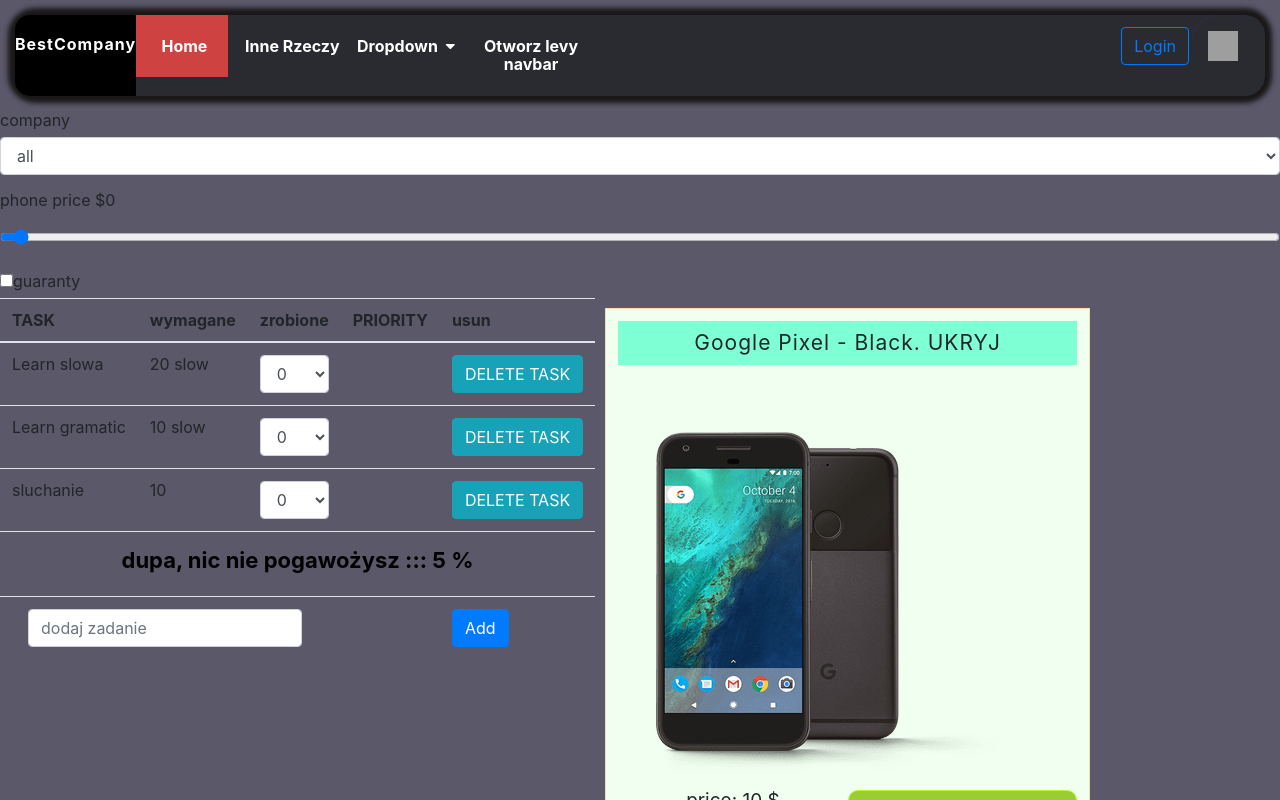
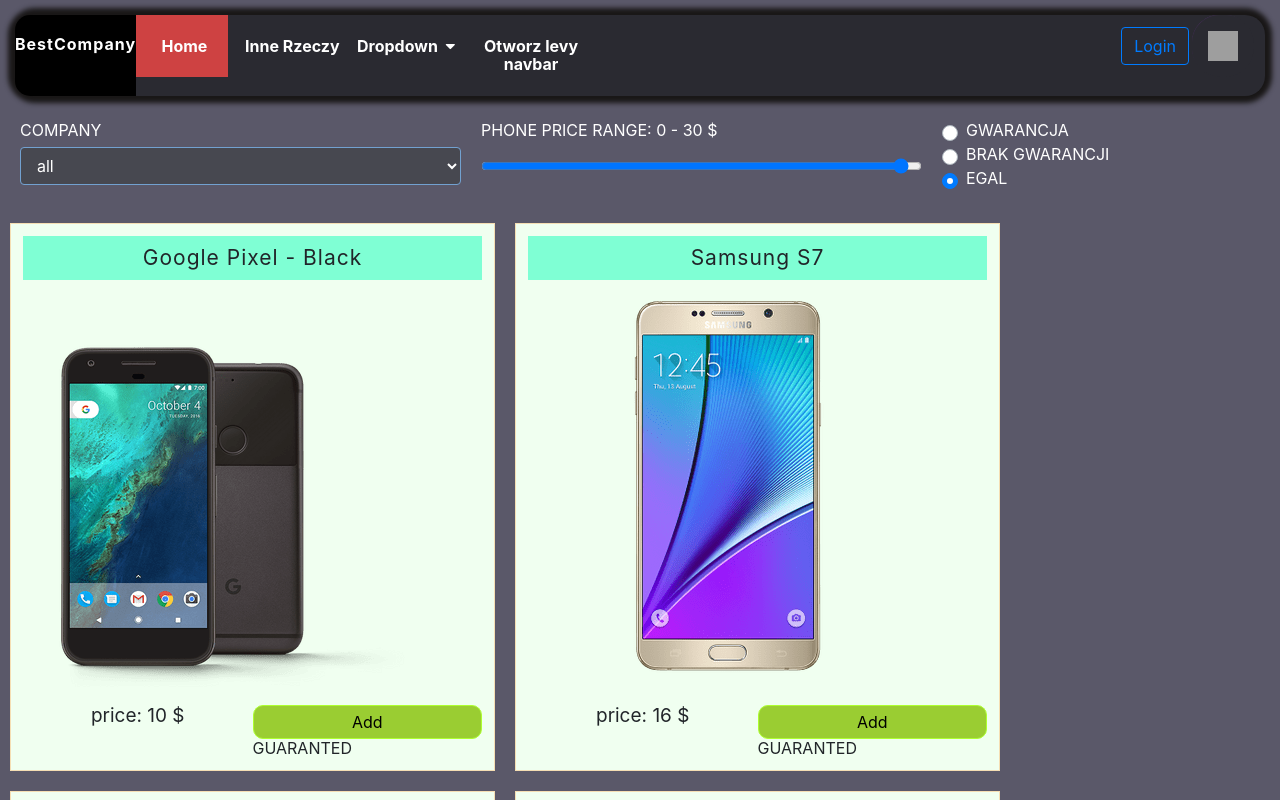
Before and after one commit to tomektomek321/react-store, a React (Create React App) app: page / in a window 1280 px wide. Shown: the top 800 px of the page. Built offline with nearby package versions, Linux system fonts and the light colour scheme; grey boxes are pictures that could not be loaded.

Commit message:
1.08v basic filters

```diff
--- a/src/LeftNavbar.js
+++ b/src/LeftNavbar.js
@@ -17,7 +17,7 @@
                     let klasa = (leftNavbarOpen) ? "leftNavbar showed" : "leftNavbar";
                     const {img, title} = modalProduct;
 
-                        console.log(5);
+                        //console.log(5);
                         return (
                             <div className={klasa}>
 
--- a/src/Modal.scss
+++ b/src/Modal.scss
@@ -1,6 +1,6 @@
 
 
-.divProduct {
+.divProductModal {
 
     background-color: honeydew;
     border: 1px solid wheat;
--- a/src/PhoneFilter.js
+++ b/src/PhoneFilter.js
@@ -1,6 +1,8 @@
 import React from 'react'
 import {useContext} from 'react'
 import {productContext,ProductConsumer} from './context'
+import './PhoneFilter.scss'
+import 'bootstrap/dist/css/bootstrap.min.css'
 
 const getUnique = (items, value) => {
     return [...new Set(items.map(item => item[value]))];
@@ -22,8 +24,8 @@
 
     } = myContext;
 
-
-    let setGuaranty = (guaranty === 'all') ? false : guaranty;
+    //console.log(guaranty);
+    //et setGuaranty = (guaranty === 1) ? 1 : 2;
 
     let types = getUnique(products, "company");
 
@@ -44,9 +46,9 @@
                 if(!cartOpen) {
                     return(
                         <React.Fragment>
-                            <div>
-                                <div className="form-group">
-                                    <label htmlFor="type">company</label>
+                            <div className="filterDiv">
+                                <div className="form-group companyFilter">
+                                    <label htmlFor="type">COMPANY</label>
 
                                     <select
                                         name="company"
@@ -59,8 +61,8 @@
 
                                 </div>
 
-                                <div className="form-group">
-                                    <label htmlFor="price">phone price ${price}</label>
+                                <div className="form-group priceFilter">
+                                    <label htmlFor="price">PHONE PRICE RANGE: 0 - {price} $</label>
 
                                     <input
                                         type="range"
@@ -75,17 +77,21 @@
 
                                 </div>
 
-                                <div className="single-extra">
+                                <div className="single-extra radioDiv">
 
-                                    <input
-                                        type="checkbox"
-                                        name="guaranty"
-                                        id="guaranty"
-                                        checked={setGuaranty}
-                                        onChange={handleChange}
-                                    />
+                                    <div className="custom-control custom-radio">
+                                        <input type="radio" id="customRadio1" checked={guaranty === true} onChange={handleChange} value="radio1" name="guaranty" className="custom-control-input" />
+                                        <label className="custom-control-label" htmlFor="customRadio1">GWARANCJA</label>
+                                    </div>
+                                    <div className="custom-control custom-radio">
+                                        <input type="radio" id="customRadio2" checked={guaranty === false} onChange={handleChange} value="radio2" name="guaranty" className="custom-control-input" />
+                                        <label className="custom-control-label" htmlFor="customRadio2">BRAK GWARANCJI</label>
+                                    </div>
+                                    <div className="custom-control custom-radio">
+                                        <input type="radio" id="customRadio3" checked={guaranty === "all"} onChange={handleChange} value="radio3" name="guaranty" className="custom-control-input" />
+                                        <label className="custom-control-label" htmlFor="customRadio3">EGAL</label>
+                                    </div>
 
-                                    <label htmlFor="guaranty">guaranty</label>
                                 </div>
                             </div>
                         </React.Fragment>
--- /dev/null
+++ b/src/PhoneFilter.scss
@@ -0,0 +1,29 @@
+
+.filterDiv {
+    margin: 10px;
+
+    display: flex;
+
+    >div {
+        margin: 10px;
+    }
+
+    .companyFilter {
+        width: 35%;
+        label {color: white;}
+
+        .form-control {
+            background-color: #474850;;
+            color: white;
+            border: 1px solid #72a1d0;
+        }
+
+    }
+    .priceFilter { width: 35%; label {color: white;}}
+
+
+    .radioDiv {
+        label { color: white; }
+    }
+
+}
--- a/src/Product.js
+++ b/src/Product.js
@@ -32,7 +32,7 @@
                     <div className={hovDiv}  onMouseEnter={this.mainDivHov} onMouseLeave={this.mainDivHov}
                         onClick={() => { value.handleDetail(id) }}>
 
-                        <div className="head" onClick={this.hidePhoto}>{title}. UKRYJ</div>
+                        <div className="head" onClick={this.hidePhoto}>{title}</div>
 
                         <div className={imgClass}>
                             <Link to="/details">
--- a/src/Product.scss
+++ b/src/Product.scss
@@ -1,4 +1,3 @@
-
 
 .divProduct {
 
--- a/src/ProductsComponent.js
+++ b/src/ProductsComponent.js
@@ -4,7 +4,7 @@
 //import {Link} from 'react-router-dom'
 import {ProductConsumer} from './context';
 import Product from './Product';
-import ToDoListContainer from './ToDoListContainer';
+//import ToDoListContainer from './ToDoListContainer';
 import "./ToDoComponent.scss";
 
 
@@ -63,10 +63,10 @@
     render() {
 
         //const todoItemsCompItem = this.state.todos.map(it => <Item key={it.id} zadanie={it} handleChange={this.handleChange} />);
-
+        // <ToDoListContainer />
         return (
             <div className="productsContainer">
-                <ToDoListContainer />
+
                 <ProductConsumer>
 
                     {value => {
--- a/src/context.js
+++ b/src/context.js
@@ -45,7 +45,7 @@
         let max = Math.max(...temp.map(item => item.price));
 
         this.setState(() => {
-            return {products: temp, minPrice: min, maxPrice: max, filteredProducts: temp};
+            return {products: temp, minPrice: min, maxPrice: max, price: max, filteredProducts: temp};
         });
     }
 
@@ -225,31 +225,45 @@
     }
 
     handleChange = (event) => {
-        //const type = event.target.type;
-        const value = event.target.type === "checkbox" ? event.target.checked : event.target.value;
-        const name = event.target.name;
-        //console.log(type);
-        //console.log(name);
+        //console.log( event.target.id);
+        let resp;
+
+        resp = event.target.type === "radio" ? event.target.checked : event.target.value;
+
+        if(event.target.type === "radio" && event.target.id === "customRadio1") {
+            resp = true;
+        } else if(event.target.type === "radio" && event.target.id === "customRadio2") {
+            resp = false;
+        } else if(event.target.type === "radio" && event.target.id === "customRadio3") {
+            resp = "all";
+        }
         //console.log(value);
+        /*const name = event.target.name;
+
+        console.log(name);
+        console.log(value);*/
 
         this.setState({
-            [name]: value
+            [event.target.name]: resp
         }, this.filterPhones )
     }
 
     filterPhones = () => {
         let {products, company, guaranty, price} = this.state;
-
+        //console.log(guaranty);
         let tempProd = [...products];
 
         if(company !== 'all') {
             tempProd = tempProd.filter(item => item.company === company);
         }
 
-        if (guaranty) {
+        if (guaranty === true) {
             tempProd = tempProd.filter(room => room.guaranty === true);
         }
 
+        if (guaranty === false) {
+            tempProd = tempProd.filter(room => room.guaranty === false);
+        }
 
         tempProd = tempProd.filter(room => room.price <= price);
 
--- a/src/modal.js
+++ b/src/modal.js
@@ -20,7 +20,7 @@
                     } else {
                         return (
                         <ModalContainer>
-                            <div className="divProduct">
+                            <div className="divProductModal">
 
                             <div className="head">{title}</div>
 
```
